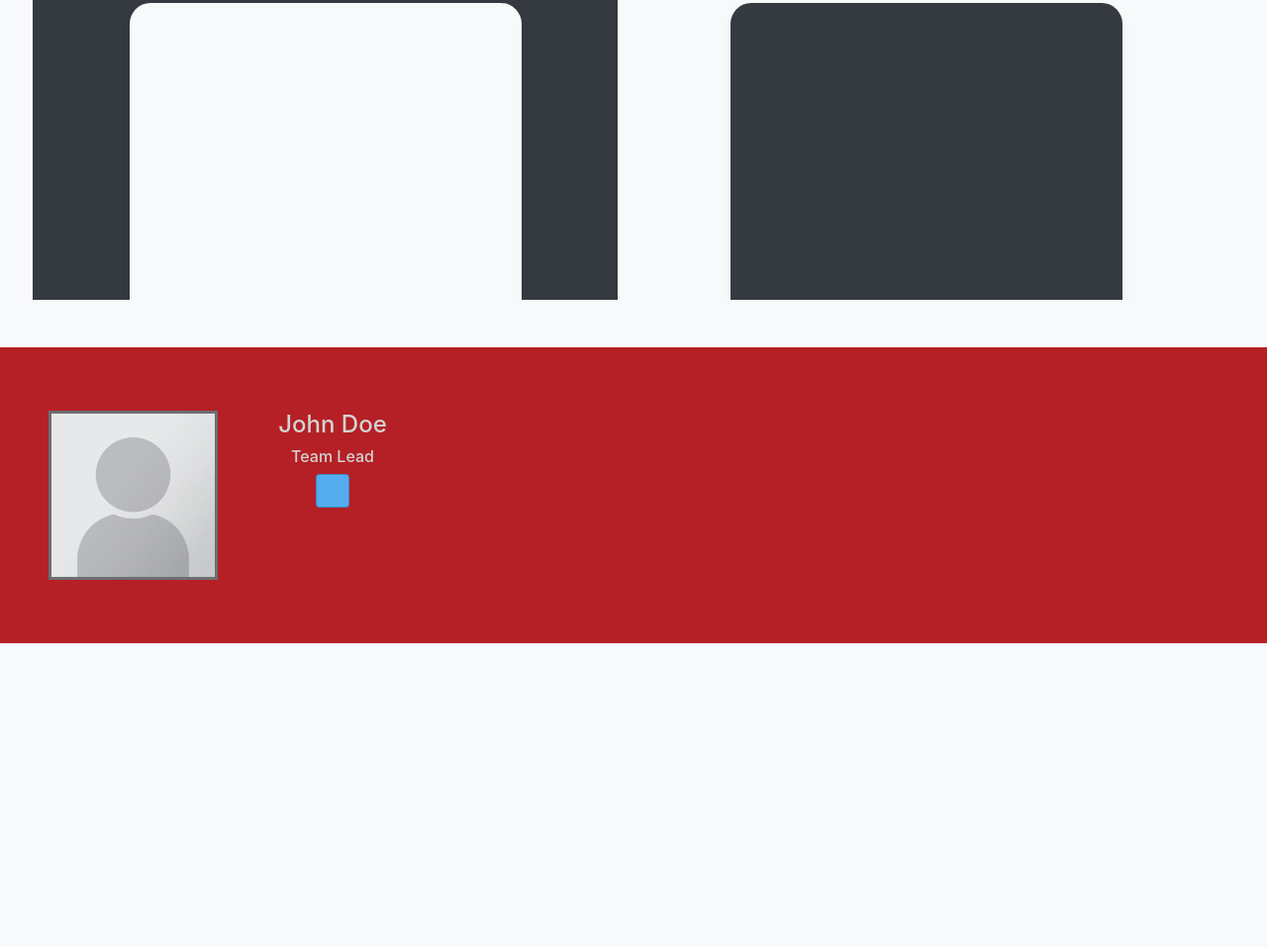
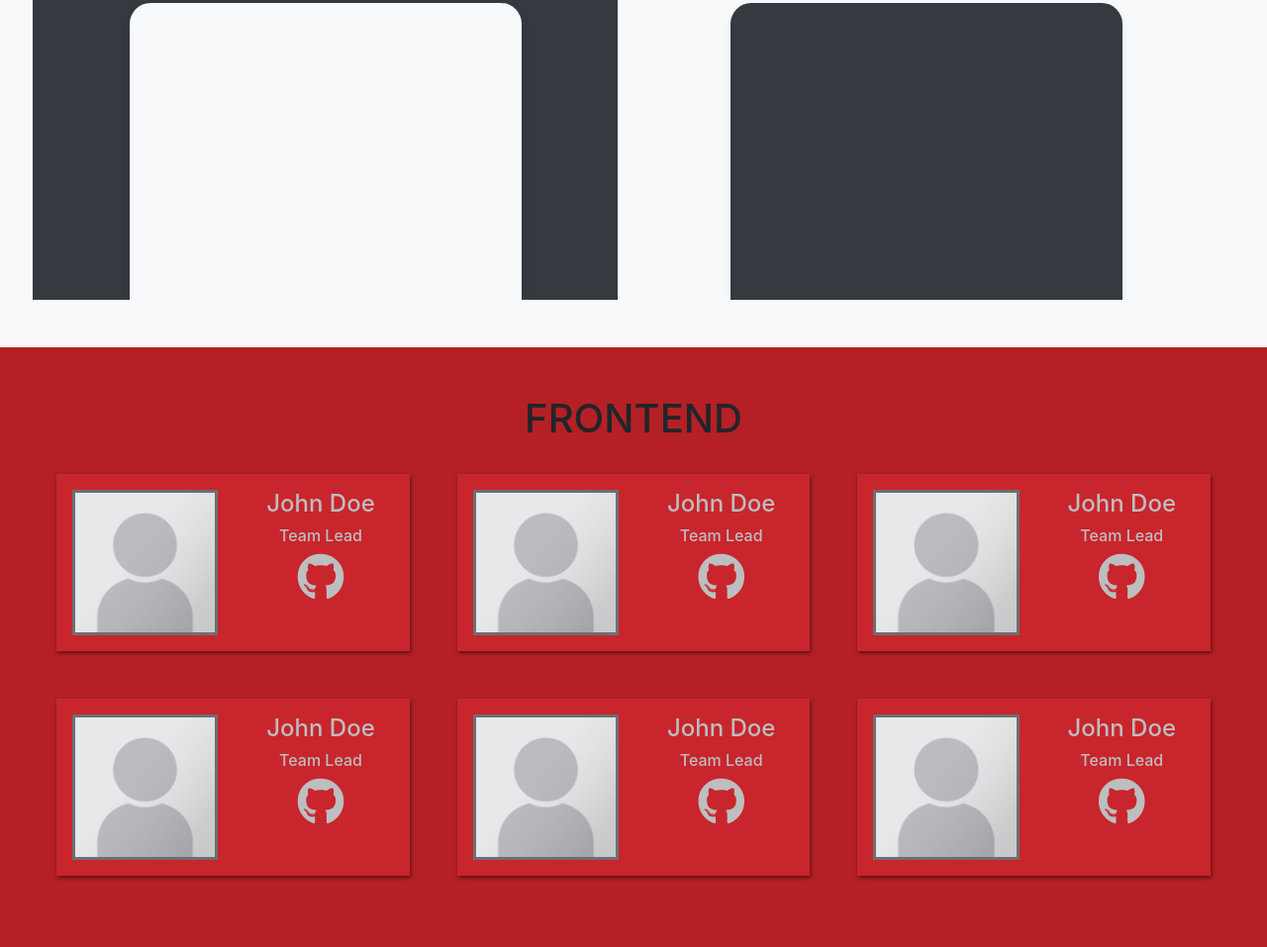
Before and after one commit to Bluefire2/cms-project-site, a React app: page / in a window 1280 px wide. Shown: the part 1194-2151 px from the top of the page at 99% size. Before the commit the page ends 1844 px from the top, so only its background shows below. Built offline with nearby package versions, Linux system fonts and the light colour scheme.

Commit message:
Add teams section, with a placeholder frontend team

```diff
--- a/package.json
+++ b/package.json
@@ -5,10 +5,16 @@
   "homepage": "http://bluefire2.github.io/cms-project-site",
   "dependencies": {
     "@fortawesome/fontawesome-free": "^5.1.1",
+    "@fortawesome/fontawesome-svg-core": "^1.2.0-14",
+    "@fortawesome/free-brands-svg-icons": "^5.1.0-11",
+    "@fortawesome/free-regular-svg-icons": "^5.1.0-11",
+    "@fortawesome/free-solid-svg-icons": "^5.1.0-11",
+    "@fortawesome/react-fontawesome": "^0.1.0-11",
     "bootstrap": "^4.1.2",
     "bootstrap-social": "^5.1.1",
     "jquery": "^3.3.1",
     "md5": "^2.2.1",
+    "mdbreact": "^4.6.0",
     "popper.js": "^1.14.3",
     "react": "^16.4.1",
     "react-dom": "^16.4.1",
--- a/src/App/App.css
+++ b/src/App/App.css
@@ -86,19 +86,3 @@ h1#cms-header {
         font-size: 4.5rem;
     }
 }
-
-div#teams {
-    background-color: var(--cms-primary);
-}
-
-div.team-member {
-    /*border: 3px solid var(--cms-ternary-light);*/
-    /*border-radius: 5px;*/
-    color: lightgray;
-    /*background-color: var(--cms-secondary-light);*/
-}
-
-div.team-member img.portrait {
-    border: 3px solid var(--cms-ternary);
-    max-width: 100%; /* let the image only be as wide as the parent div*/
-}
--- a/src/App/App.js
+++ b/src/App/App.js
@@ -3,10 +3,24 @@ import "./App.css";
 import "bootstrap/dist/css/bootstrap.min.css";
 import "bootstrap-social/bootstrap-social.css";
 import "@fortawesome/fontawesome-free/css/all.css";
-import portraitPlaceholder from "../img/portrait-placeholder.png";
 import Navbar from "./Navbar";
 import Intro from "./Intro";
 import About from "./About";
+import Teams from "./Teams";
+import portraitPlaceholder from "../img/portrait-placeholder.png";
+
+const teams = [{
+    name: "frontend",
+    members: [
+        {name: "John Doe", role: "Team Lead", portrait: portraitPlaceholder},
+        {name: "John Doe", role: "Team Lead", portrait: portraitPlaceholder},
+        {name: "John Doe", role: "Team Lead", portrait: portraitPlaceholder},
+        {name: "John Doe", role: "Team Lead", portrait: portraitPlaceholder},
+        {name: "John Doe", role: "Team Lead", portrait: portraitPlaceholder},
+        {name: "John Doe", role: "Team Lead", portrait: portraitPlaceholder},
+    ]
+}];
+
 
 class App extends Component {
     render() {
@@ -15,27 +29,7 @@ class App extends Component {
                 <Navbar/>
                 <Intro/>
                 <About/>
-
-                <div id="teams" className="position-relative overflow-hidden p-3 p-md-5 text-center">
-                    <div id="team-frontend" className="row">
-                        <div className="team-member col-12 col-md-4 p-3">
-                            <div className="row">
-                                <div className="col-6">
-                                    <img className="portrait" src={portraitPlaceholder}/>
-                                </div>
-                                <div className="col-6">
-                                    <h4>John Doe</h4>
-                                    <h6>Team Lead</h6>
-                                    <a className="btn btn-social-icon btn-twitter">
-                                        <span className="fa fa-twitter"></span>
-                                    </a>
-                                </div>
-                            </div>
-                        </div>
-                    </div>
-                    <div id="team-backend" className="row"></div>
-                    <div id="team-qa" className="row"></div>
-                </div>
+                <Teams teams={teams}/>
             </div>
         );
     }
--- /dev/null
+++ b/src/App/Teams/TeamMember/TeamMember.css
@@ -0,0 +1,10 @@
+div.team-member {
+    color: var(--cms-ternary-light);
+    background-color: var(--cms-primary-light);
+    box-shadow: 1px 2px 4px rgba(0, 0, 0, .5);
+}
+
+div.team-member img.portrait {
+    border: 3px solid var(--cms-ternary);
+    max-width: 100%; /* let the image only be as wide as the parent div*/
+}
--- /dev/null
+++ b/src/App/Teams/TeamMember/TeamMember.js
@@ -0,0 +1,22 @@
+import React, {Component} from 'react';
+import "./TeamMember.css";
+
+export default ({portrait, name, role}) => {
+    // TODO: set github/linkedin/etc icons and links via props
+    return (
+        <div className="col-12 col-md-4 p-2 p-md-3 p-lg-4">
+            <div className="team-member p-3">
+                <div className="row">
+                    <div className="col-6">
+                        <img className="portrait" src={portrait}/>
+                    </div>
+                    <div className="col-6">
+                        <h4>{name}</h4>
+                        <h6>{role}</h6>
+                        <i className="fab fa-github fa-3x"></i>
+                    </div>
+                </div>
+            </div>
+        </div>
+    );
+}
--- /dev/null
+++ b/src/App/Teams/TeamMember/index.js
@@ -0,0 +1 @@
+export {default} from "./TeamMember";
--- /dev/null
+++ b/src/App/Teams/Teams.css
@@ -0,0 +1,3 @@
+div#teams {
+    background-color: var(--cms-primary);
+}
--- /dev/null
+++ b/src/App/Teams/Teams.js
@@ -0,0 +1,24 @@
+import React, {Component} from 'react';
+import TeamMember from "./TeamMember";
+import "./Teams.css";
+
+export default ({teams}) => {
+    // TODO: style the team containers and the subheadings inside
+    return (
+        <div id="teams" className="position-relative overflow-hidden p-3 p-md-5 text-center">
+            {teams.map(({name, members}, i) => {
+                // since the app is static, we can use the index for the key
+                // https://medium.com/@robinpokorny/index-as-a-key-is-an-anti-pattern-e0349aece318
+                return <div id={`team-${name}`} key={i}>
+                    <h1>{name.toUpperCase()}</h1>
+                    <div className="row p-2 p-md-0">
+                        {members.map((member, j) => {
+                            // ditto
+                            return <TeamMember {...member} key={j}/>;
+                        })}
+                    </div>
+                </div>
+            })}
+        </div>
+    );
+}
--- /dev/null
+++ b/src/App/Teams/index.js
@@ -0,0 +1 @@
+export {default} from "./Teams";
```
Also changed, not shown: 2 other files.
